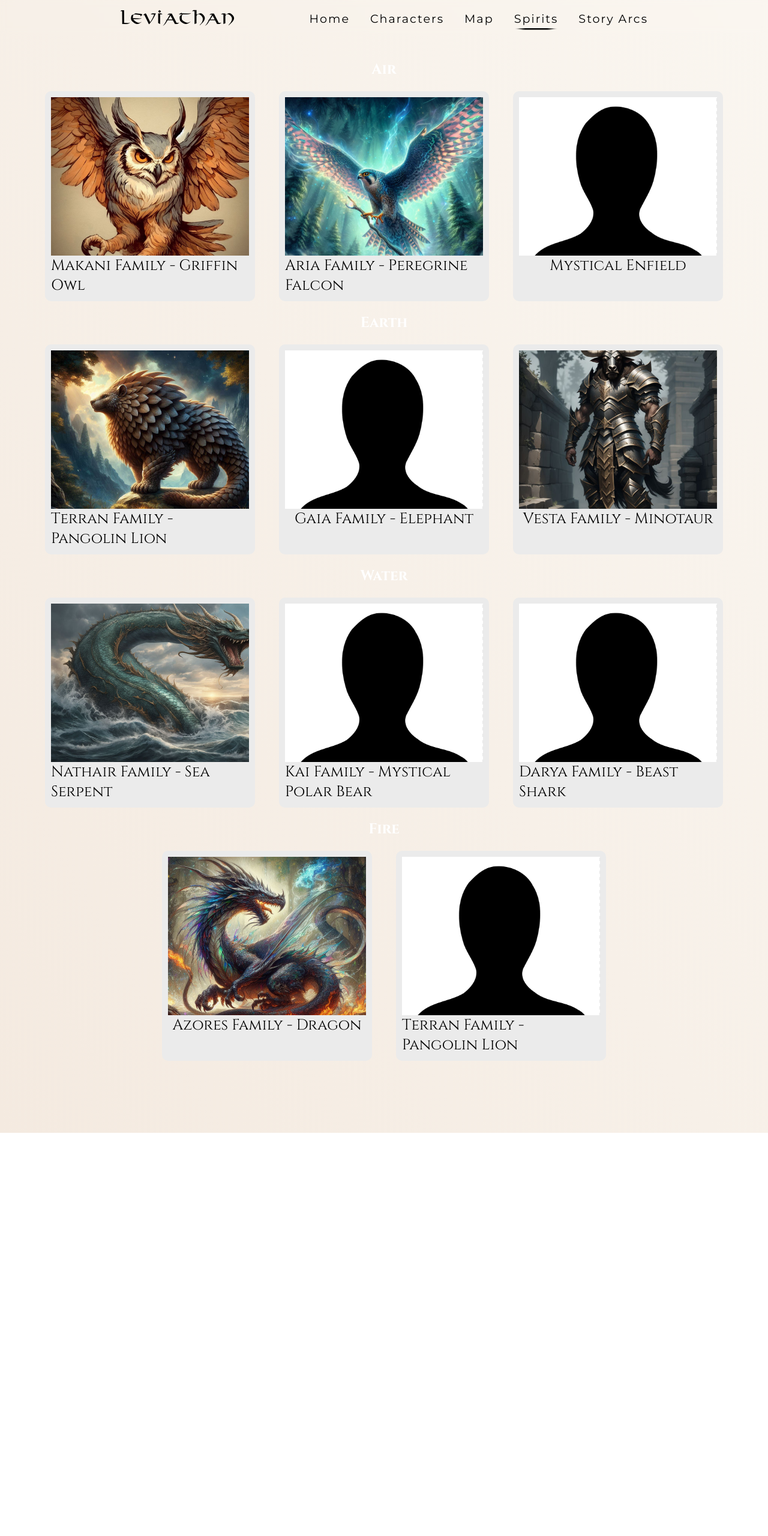
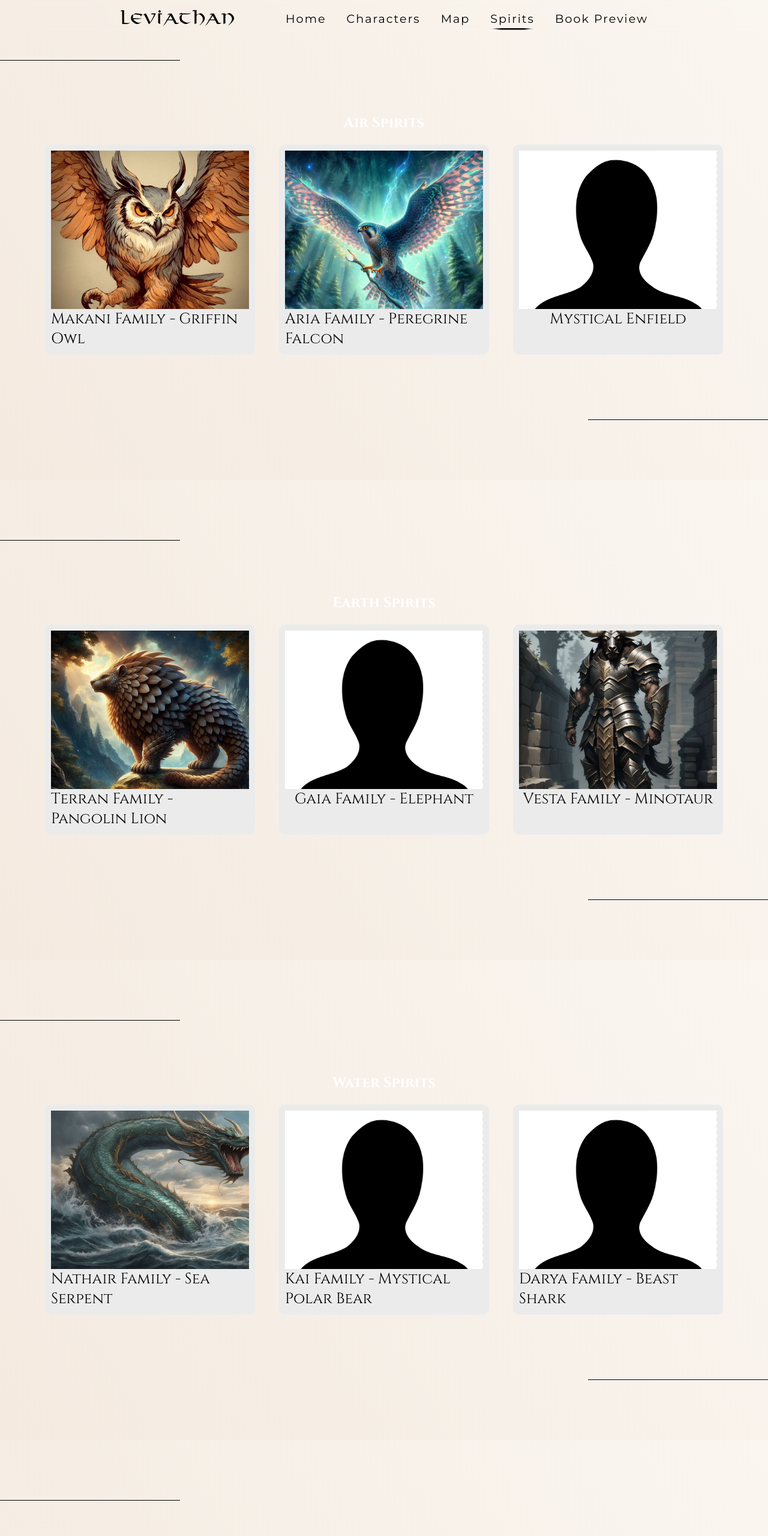
Before and after one commit to leviathan4/leviathan.github.io, a plain HTML site: page spirits/index.html in a window 1280 px wide. Shown: the top 2560 px of the page at 60% size. Before the commit the page ends 1888 px from the top, so only its background shows below. Drawn offline with Linux system fonts and the light colour scheme.

Commit message:
Add files via upload

```diff
--- a/spirits/index.html
+++ b/spirits/index.html
@@ -5,7 +5,7 @@
 	<meta charset="utf-8">
 	<meta name="viewport" content="width=device-width, initial-scale=1">
 	<title>Spirits</title>
-	<link rel="icon" href="_images/favicon.png">
+	<!-- <link rel="icon" href="_images/favicon.png"> -->
 	<link href="../css/styles.css" rel="stylesheet" type="text/css">
 </head>
 
@@ -20,26 +20,28 @@
 					  <a href="../characters/index.html">Characters</a>
 					  <a href="../locations/index.html">Map</a>
 					  <a href=#spirits class="active">Spirits</a>
-					  <a href="../story-arcs/index.html">Story Arcs</a>
+					  <a href="../story-arcs/index.html">Book Preview</a>
 				</div>
 
 				<div class="hamburger">
-					<div class="bar"></div>
+					<div class="bar">
+						<div class="bars"></div>
+					</div>
 				</div>
 			</nav>
 
 		</div>
 	</header>
 
-	<section id="spirits" class="spirits">
 
 
 
-		<div class="spirits-container">
+			<section class="home__section base s spirits">
+				<div class="home__background-strip border-color air-s"></div>
 
-			<h1 class="element">Air</h1>
+				<h1 class="element">Air Spirits</h1>
+				<!-- Makani Family -->
 				<div class="spirit-content">
-				<!-- Makani Family -->
 					<div class="wrapper">
 					<div class="left-side">
 						<img src="../images/Spirits/0-Air/Griffin Owl/OIG.jpg" alt="">
@@ -89,13 +91,15 @@
 						</div>
 					</div>
 					</div>
+				</div>
+			</section>
 
-			</div>
 
-			<h1 class="element">Earth</h1>
-
+			<section class="spirit-content home__section base s">
+				<div class="home__background-strip border-color earth-s"></div>
+				<h1 class="element">Earth Spirits</h1>
+				<!-- Terran Family -->
 				<div class="spirit-content">
-				<!-- Terran Family -->
 					<div class="wrapper">
 					<div class="left-side">
 						<img src="../images/Spirits/1-Earth/Pangolin Lion/pangolin-lion.jpg" alt="">
@@ -145,13 +149,15 @@
 						</div>
 					</div>
 					</div>
+				</div>
+			</section>
 
-			</div>
 
-			<h1 class="element">Water</h1>
-
+			<section class="spirit-content home__section base s">
+				<div class="home__background-strip border-color water-s"></div>
+				<h1 class="element">Water Spirits</h1>
+				<!-- Nathair Family -->
 				<div class="spirit-content">
-				<!-- Nathair Family -->
 					<div class="wrapper">
 					<div class="left-side">
 						<img src="../images/Spirits/2-Water/Sea Serpent/sea-serpent.jpeg" alt="">
@@ -201,13 +207,15 @@
 						</div>
 					</div>
 					</div>
+				</div>
+			</section>
 
-			</div>
 
-			<h1 class="element">Fire</h1>
-
+			<section class="spirit-content home__section base s">
+				<div class="home__background-strip back-image0 border-color fire-s"></div>
+				<h1 class="element">Fire Spirits</h1>
+				<!-- Azores Family -->
 				<div class="spirit-content">
-				<!-- Azores Family -->
 					<div class="wrapper">
 					<div class="left-side">
 						<img src="../images/Spirits/3-Fire/Dragon/82ac9abc-2aaf-41c1-935d-849cd5f23448.jpg" alt="">
@@ -240,12 +248,12 @@
 						</div>
 					</div>
 					</div>
+				</div>
+			</section>
 
-			</div>
 
-		</div>
 
-		<div class="media-icons">
+		<div class="media-icons spirit-icons">
 				<a href="#"><img src="../images/instagram.png" alt="Instagram icon"></a>
 				<a href="#"><img src="../images/twitter.png" alt="Twitter icon"></a>
 				<a href="#"><img src="../images/youtube.png" alt="YouTube icon"></a>
@@ -253,7 +261,8 @@
 				<a href="#"><img src="../images/deviantart.png" alt="Deviantart icon"></a>
 				<a href="#"><img src="../images/twitch.png" alt="Twitch icon"></a>
 		</div>
-	</section>
+
+
 
 
 
```
Also changed, not shown: 1 other file. Lines whose indentation alone changed are shown as unchanged.
